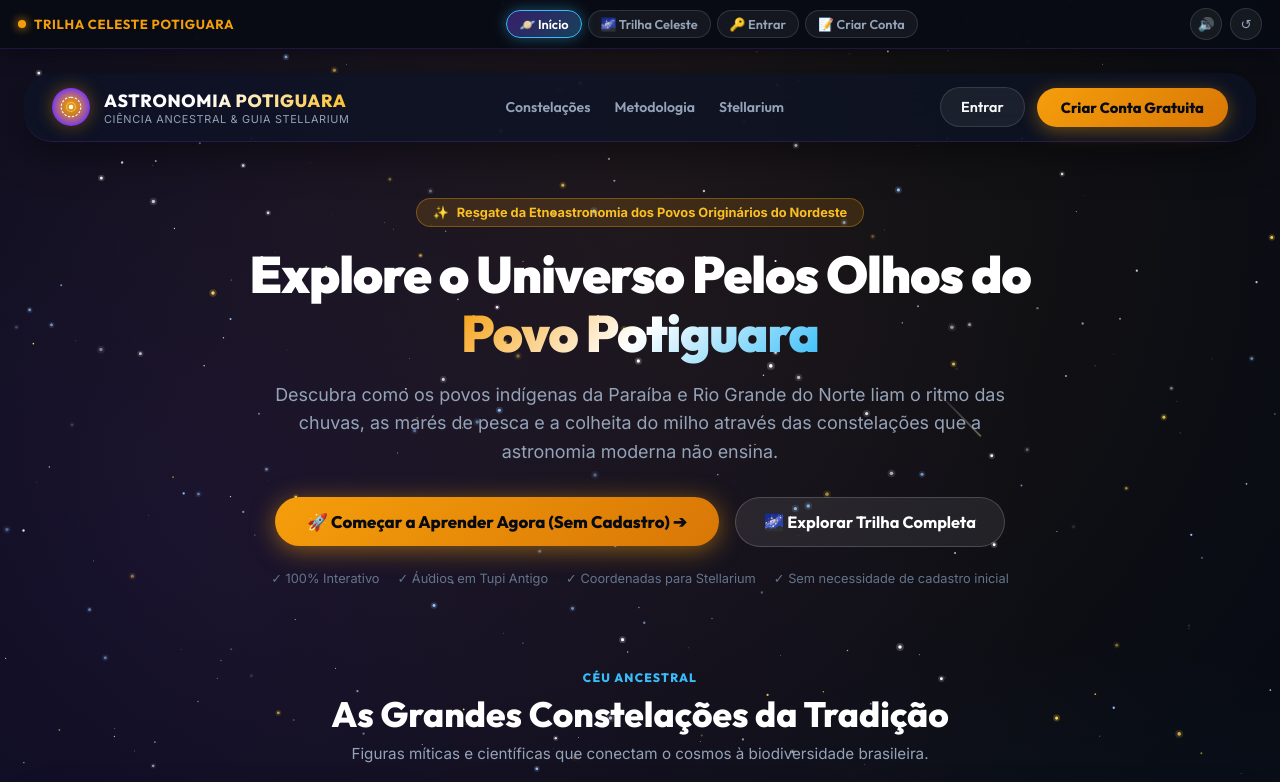
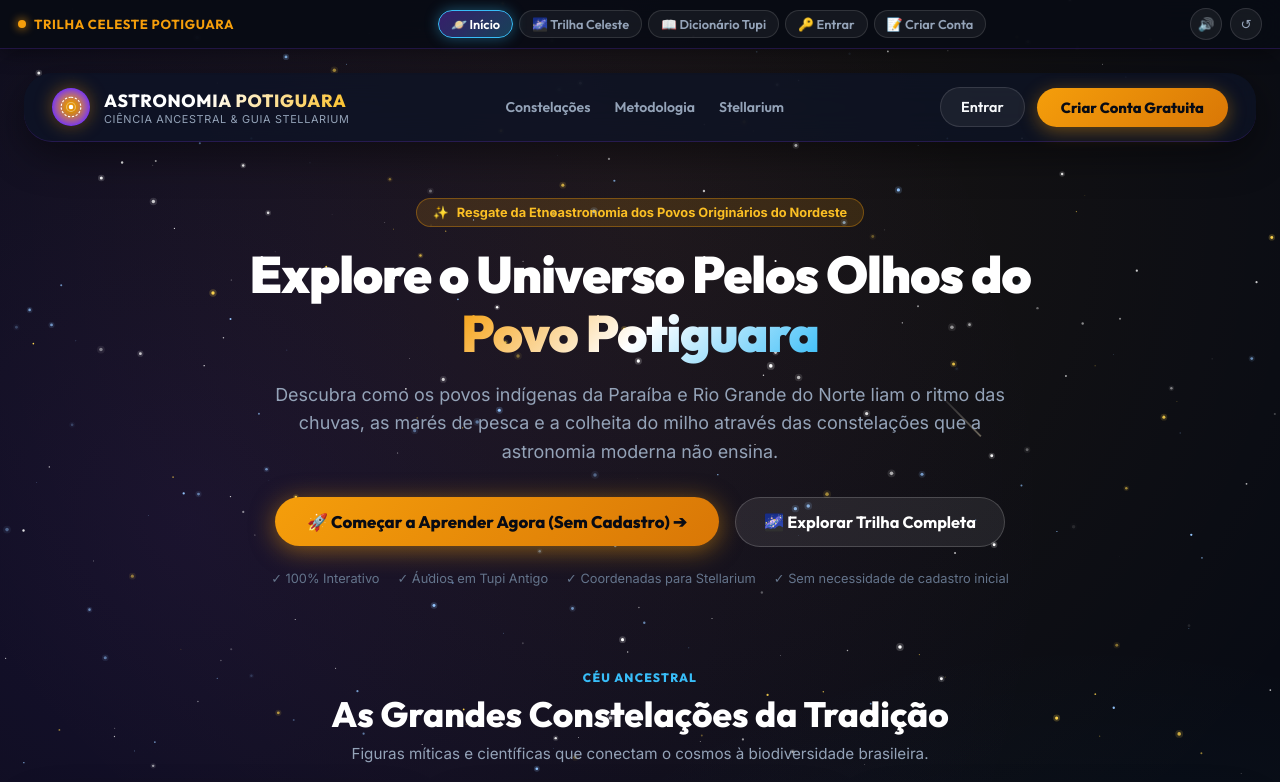
Before and after one commit to MaxBr221/front_astronomia, a React (Vite) app: page / in a window 1280 px wide. Shown: the top 782 px of the page. Built offline with nearby package versions, Linux system fonts and the light colour scheme; no server answers.

Commit message:
fix(demobar): remover botao duplicado de dicionario no menu superior

```diff
--- a/src/components/layout/DemoBar.tsx
+++ b/src/components/layout/DemoBar.tsx
@@ -9,7 +9,6 @@ export const DemoBar: React.FC = () => {
   const screens: { id: ScreenId; label: string }[] = isAuthenticated
     ? [
         { id: 'trilha', label: '🌌 Trilha Celeste' },
-        { id: 'dicionario', label: '📖 Dicionário' },
         { id: 'constelacao', label: '🏹 Ficha Homem Velho' },
         { id: 'observatorio', label: '🔭 Guia Stellarium' },
         { id: 'exercicio', label: '✍️ Exercício' },
@@ -18,6 +17,7 @@ export const DemoBar: React.FC = () => {
     : [
         { id: 'landing', label: '🪐 Início' },
         { id: 'trilha', label: '🌌 Trilha Celeste' },
+        { id: 'dicionario', label: '📖 Dicionário Tupi' },
         { id: 'login', label: '🔑 Entrar' },
         { id: 'cadastro', label: '📝 Criar Conta' }
       ];
```
